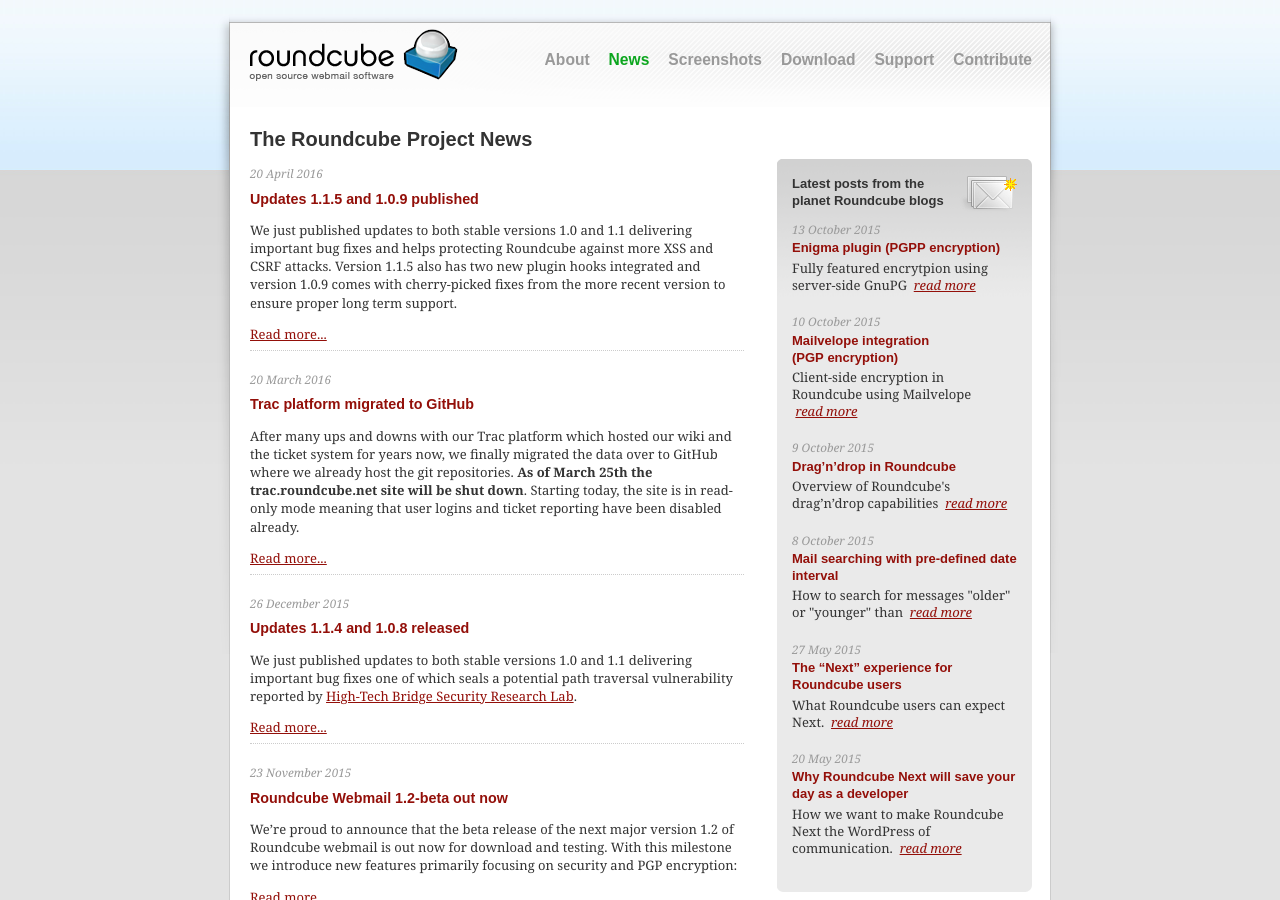
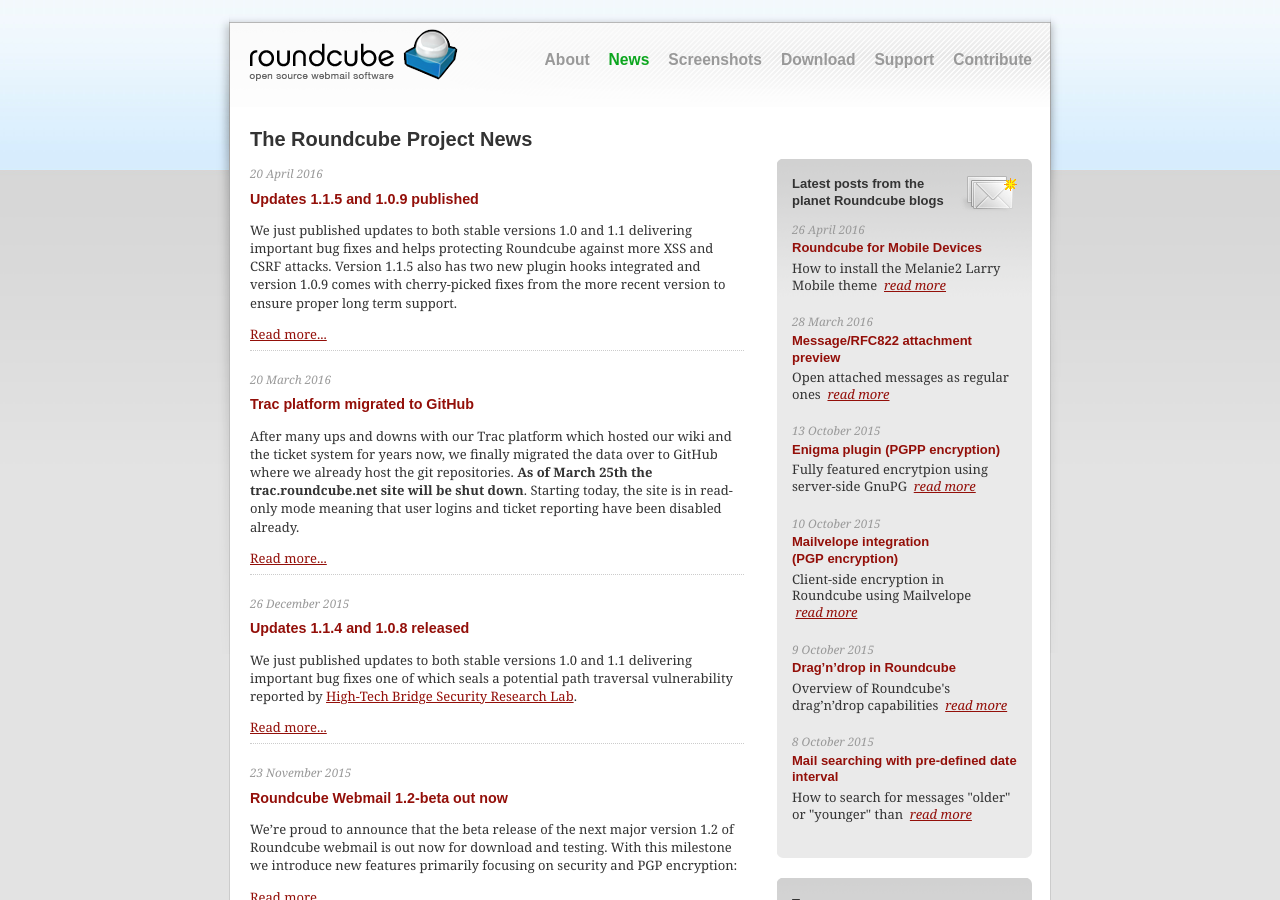
Before and after one commit to roundcube/roundcube.github.com, a Jekyll site: the page built from news/index.html, in a window 1280 px wide and 900 px high. Built offline with Jekyll 4.4.1, drawn with Linux system fonts in a browser that asks for light colours; the list of posts is cut into pages by our own code; comment, search, counter and statistics services are not loaded.

Commit message:
Update planet Roundcube links

```diff
--- a/_includes/roundcubeinbox.html
+++ b/_includes/roundcubeinbox.html
@@ -1,4 +1,18 @@
 <h2 class="inboxtitle">Latest posts from the planet Roundcube blogs</h2>
+
+<div class="newsitem">
+	<span class="newsdate">26 April 2016</span>
+	<h3><a href="https://roundcubeinbox.wordpress.com/2016/04/26/roundcube-for-mobile-devices/" class="newslink">Roundcube for Mobile Devices</a></h3>
+	<p class="newstext">How to install the Melanie2 Larry Mobile theme
+		&nbsp;<em><a href="https://roundcubeinbox.wordpress.com/2016/04/26/roundcube-for-mobile-devices/">read&nbsp;more</a></em></p>
+</div>
+
+<div class="newsitem">
+	<span class="newsdate">28 March 2016</span>
+	<h3><a href="https://kolabian.wordpress.com/2016/03/28/messagerfc822-attachment-preview/" class="newslink">Message/RFC822 attachment preview</a></h3>
+	<p class="newstext">Open attached messages as regular ones
+		&nbsp;<em><a href="https://kolabian.wordpress.com/2016/03/28/messagerfc822-attachment-preview/">read&nbsp;more</a></em></p>
+</div>
 
 <div class="newsitem">
 	<span class="newsdate">13 October 2015</span>
@@ -27,17 +41,3 @@
 	<p class="newstext">How to search for messages &quot;older&quot; or &quot;younger&quot; than
 		&nbsp;<em><a href="https://kolabian.wordpress.com/2015/10/08/mail-searching-with-pre-defined-date-interval/">read&nbsp;more</a></em></p>
 </div>
-
-<div class="newsitem">
-	<span class="newsdate">27 May 2015</span>
-	<h3><a href="https://roundcubeinbox.wordpress.com/2015/05/27/the-next-experience-for-roundcube-users/" class="newslink">The “Next” experience for Roundcube users</a></h3>
-	<p class="newstext">What Roundcube users can expect Next.
-		&nbsp;<em><a href="https://roundcubeinbox.wordpress.com/2015/05/27/the-next-experience-for-roundcube-users/">read&nbsp;more</a></em></p>
-</div>
-
-<div class="newsitem">
-	<span class="newsdate">20 May 2015</span>
-	<h3><a href="https://roundcubeinbox.wordpress.com/2015/05/20/why-roundcube-next-will-save-your-day-as-a-developer/" class="newslink">Why Roundcube Next will save your day as a developer</a></h3>
-	<p class="newstext">How we want to make Roundcube Next the WordPress of communication.
-		&nbsp;<em><a href="https://roundcubeinbox.wordpress.com/2015/05/20/why-roundcube-next-will-save-your-day-as-a-developer/">read&nbsp;more</a></em></p>
-</div>
```
